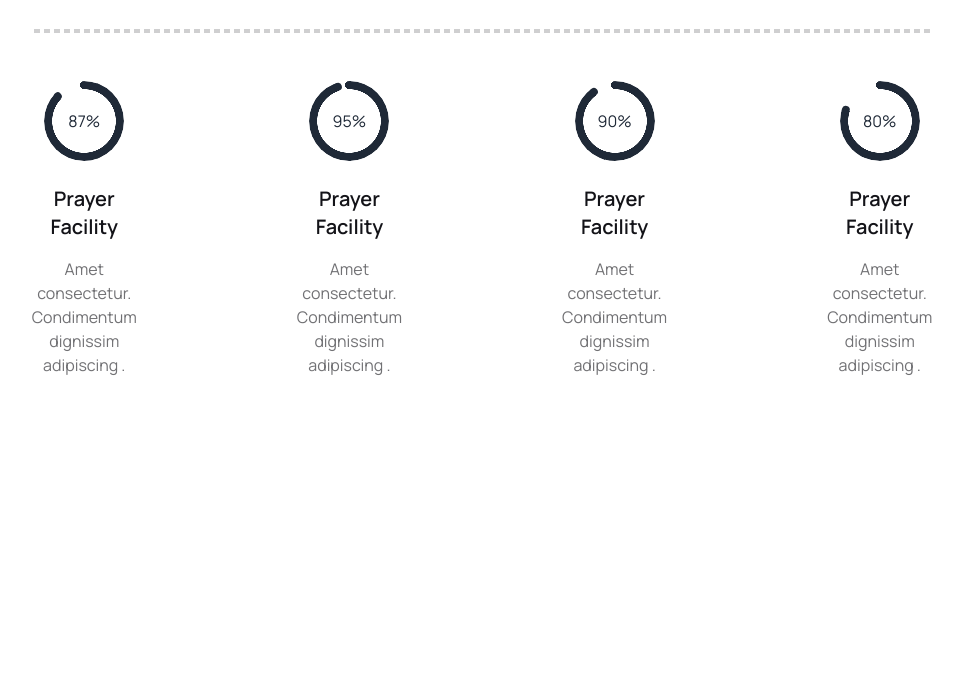
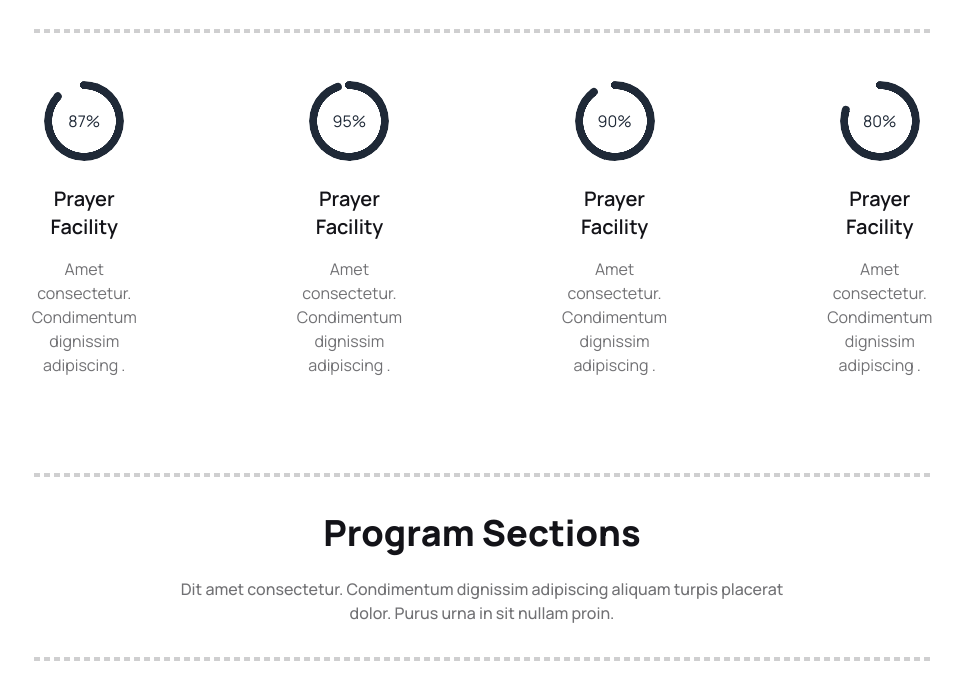
Before and after one commit to mdwahiduzzaman124/Assignment-3, a plain HTML site: page index.html in a window 1280 px wide. Shown: the part 1021-1720 px from the top of the page, without its empty margins (158-1121 px from the left). Before the commit the page ends 1398 px from the top, so only its background shows below. Drawn offline with nearby package versions, Linux system fonts and the light colour scheme.

Commit message:
program section work and responcive done

```diff
--- a/index.html
+++ b/index.html
@@ -283,6 +283,28 @@
           </div>
         </div>
       </section>
+
+      <!-- program section -->
+      <section>
+        <div
+          class="border-dashed border-2 border-[#13131833] lg:mt-24 lg:mx-48 max-sm:mx-5 max-sm:mt-10 max-sm:mb-6"
+        ></div>
+        <div class="text-center">
+          <h1
+            class="text-4xl font-extrabold text-[#131318] lg:mt-9 lg:pb-6 max-sm:pb-4"
+          >
+            Program Sections
+          </h1>
+          <p class="text-base font-medium text-[#13131899] lg:mb-8 max-sm:mb-6">
+            Dit amet consectetur. Condimentum dignissim adipiscing aliquam
+            turpis placerat <br />
+            dolor. Purus urna in sit nullam proin.
+          </p>
+        </div>
+        <div
+          class="border-dashed border-2 border-[#13131833] lg:mb-12 lg:mx-48 max-sm:mx-5 max-sm:mb-6"
+        ></div>
+      </section>
     </main>
   </body>
 </html>
```
